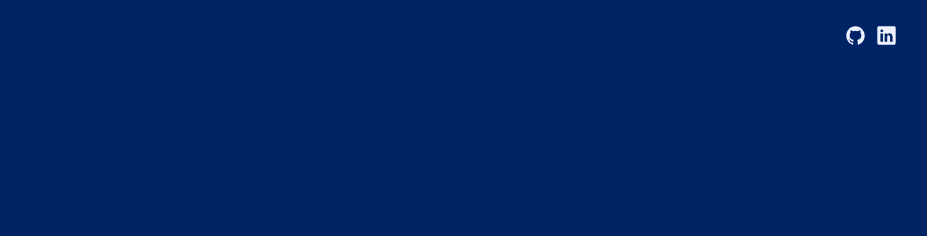
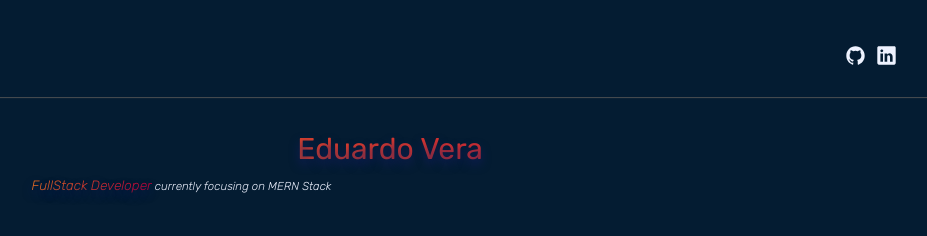
Before and after one commit to ewa1do/portfolio, a website: page index.html in a window 1280 px wide. Shown: the whole page, without its empty margins (122-1049 px from the left). Drawn offline with nearby package versions, Linux system fonts and the light colour scheme.

Commit message:
styling the home section

```diff
--- a/index.html
+++ b/index.html
@@ -28,6 +28,17 @@
         </li>
       </ul>
     </nav>
+    <main>
+      <section class="section--home">
+        <div class="dev--info">
+          <h1 class="dev--info__name">Eduardo Vera</h1>
+          <p class="dev--info__role">
+            <span class="dev--info__role-bg">FullStack Developer</span>
+            currently focusing on MERN Stack
+          </p>
+        </div>
+      </section>
+    </main>
 
     <script
       type="module"
--- a/src/scss/base/_reset.scss
+++ b/src/scss/base/_reset.scss
@@ -20,8 +20,12 @@ body {
   //   $color-primary-rgb
   // );
   // background-size: cover;
-  background-color: $color-primary-3;
+  background-color: $color-primary-0;
   color: $color-text-1;
+}
+
+section {
+  padding: 4rem 0;
 }
 
 li {
--- /dev/null
+++ b/src/scss/layout/_home.scss
@@ -0,0 +1,30 @@
+.section--home {
+  .dev--info {
+    &__name {
+      @include highlightedText;
+      font-size: 3rem;
+      padding: 2rem 0 1rem 0;
+      display: flex;
+      justify-content: center;
+      font-weight: 400;
+    }
+
+    &__role {
+      font-size: 1.15rem;
+      width: 70%;
+      margin-left: 15%;
+      font-weight: 300;
+      font-style: italic;
+
+      &-bg {
+        @include highlightedText;
+        font-size: 1.35rem;
+      }
+    }
+
+    &__name,
+    &__role {
+      font-family: 'Rubik', sans-serif;
+    }
+  }
+}
--- a/src/scss/layout/_nav.scss
+++ b/src/scss/layout/_nav.scss
@@ -1,13 +1,13 @@
 @media only screen and (min-width: $bp-smallest) {
   body {
-    margin-top: 2rem;
+    margin-top: 4rem;
     width: 80%;
   }
 
   .nav {
     display: flex;
     justify-content: space-between;
-  }
+    position: relative;
 
     .nav--hamburger {
       display: flex;
@@ -22,7 +22,7 @@
     .bar3 {
       background-color: #dddbdb;
       display: block;
-    width: 3rem;
+      width: 2.5rem;
       height: 1px;
       margin: 3px 0;
     }
@@ -43,3 +43,8 @@
       cursor: pointer;
     }
   }
+
+  .nav::after {
+    @include separator-line;
+  }
+}
--- a/src/scss/main.scss
+++ b/src/scss/main.scss
@@ -1,6 +1,8 @@
 @import './base/typography';
 @import './utils/variables';
+@import './utils/mixins';
 @import './base/reset';
 @import './layout/nav';
+@import './layout/home';
 @import './layout/main';
 @import './layout/footer';
--- /dev/null
+++ b/src/scss/utils/_mixins.scss
@@ -0,0 +1,22 @@
+@mixin separator-line {
+  content: '';
+  position: absolute;
+  display: block;
+  width: 100%;
+  height: 1px;
+  top: 180%;
+  left: 10%;
+  box-shadow: 1px 1px 1px #555;
+}
+
+@mixin highlightedText {
+  background-image: linear-gradient(
+    to right,
+    $color-secondary,
+    $color-tertiary
+  );
+  background-clip: text;
+  box-decoration-break: clone;
+  color: transparent;
+  text-shadow: 0 5px 10px $color-primary;
+}
--- a/src/scss/utils/_variables.scss
+++ b/src/scss/utils/_variables.scss
@@ -1,5 +1,6 @@
 // Color Palette Variables
 $color-primary: #111d5e;
+$color-primary-0: #041c32;
 $color-primary-2: #143f6b;
 $color-primary-3: #002366;
 $color-primary-rgb: rgba(17, 29, 94, 0.907);
@@ -12,7 +13,8 @@ $color-complement-rgb: 192, 226, 24;
 $color-text-1: #eef2ff;
 
 // Fonts
-@import url('https://fonts.googleapis.com/css2?family=Montserrat:wght@300;400;500&display=swap');
+// @import url('https://fonts.googleapis.com/css2?family=Montserrat:wght@300;400;500&family=Ubuntu:wght@300;400;500&display=swap');
+@import url('https://fonts.googleapis.com/css2?family=Montserrat:wght@300;400;500&family=Rubik:ital,wght@0,400;0,500;1,300&family=Ubuntu:wght@300;400;500&display=swap');
 
 // Breakpoints
 $bp-smallest: 18.75em;
```
Also changed, not shown: src/css/output.css, 1 other file. Lines whose indentation alone changed are shown as unchanged.
